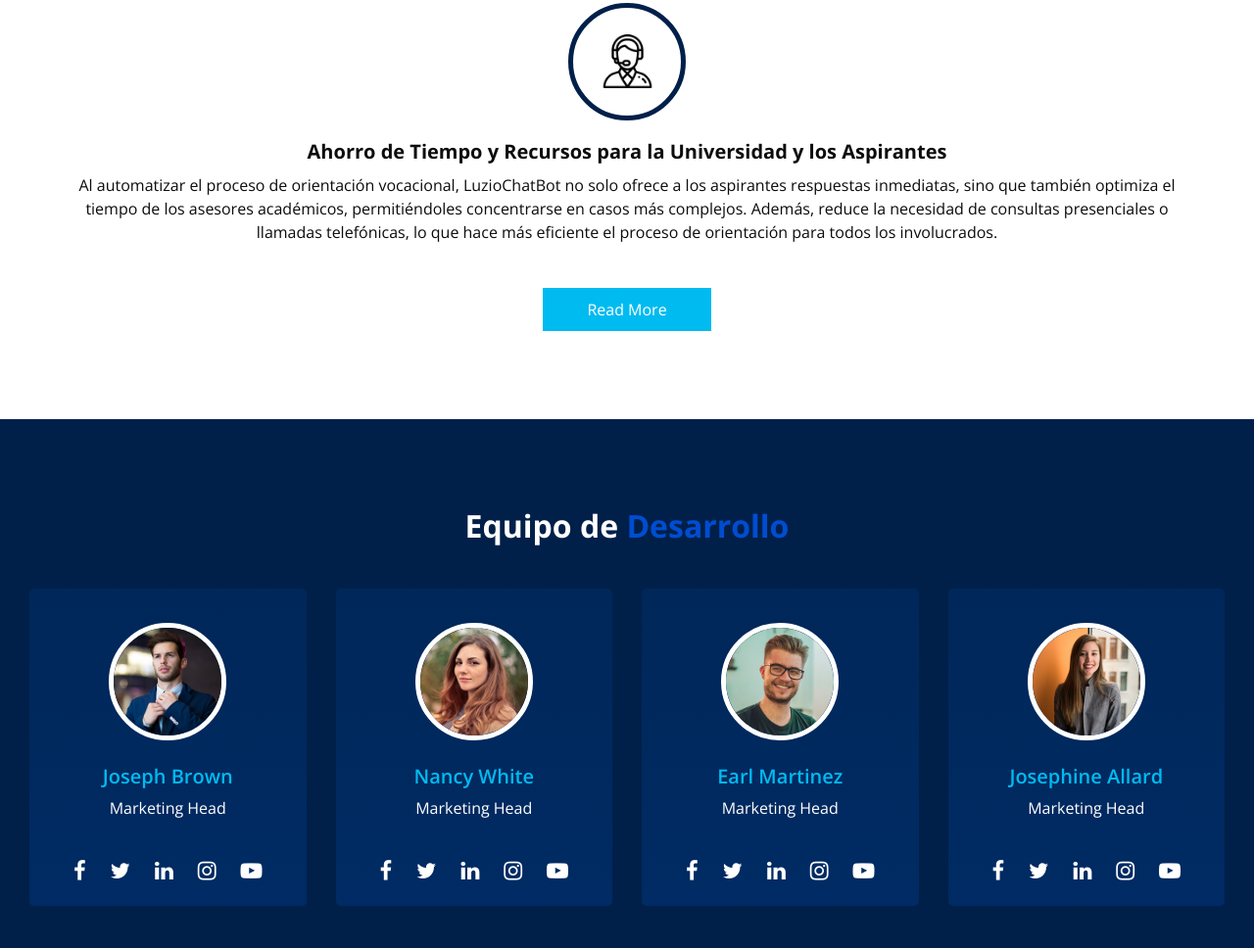
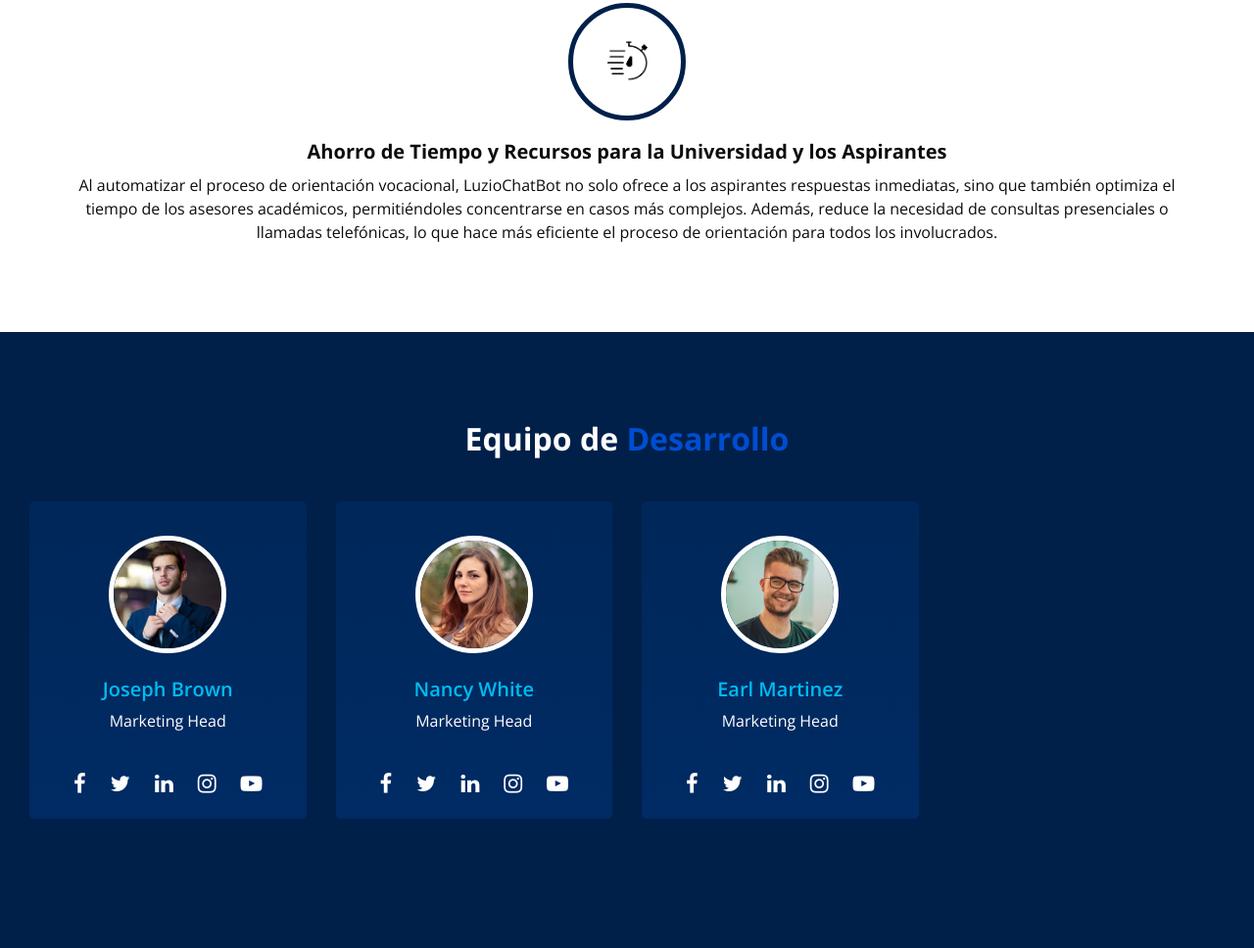
Before and after one commit to Emmanuel-RH/chatwithluzio, a plain HTML site: page inicio.html in a window 1280 px wide. Shown: the part 3367-4335 px from the top of the page at 98% size. Drawn offline with nearby package versions, Linux system fonts and the light colour scheme; some packages are replaced by stand-ins of ours.

Commit message:
Update Images 7

```diff
--- a/inicio.html
+++ b/inicio.html
@@ -287,7 +287,7 @@
       <div class="why_container">
         <div class="box">
           <div class="img-box">
-            <img src="images/w1.png" alt="">
+            <img src="https://github.com/Emmanuel-RH/chatwithluzio/blob/main/images/Ventajas1.png?raw=true" alt="">
           </div>
           <div class="detail-box">
             <h5>
@@ -300,7 +300,7 @@
         </div>
         <div class="box">
           <div class="img-box">
-            <img src="images/w2.png" alt="">
+            <img src="https://github.com/Emmanuel-RH/chatwithluzio/blob/main/images/Ventajas2.png?raw=true" alt="">
           </div>
           <div class="detail-box">
             <h5>
@@ -312,7 +312,7 @@
         </div>
         <div class="box">
           <div class="img-box">
-            <img src="images/w3.png" alt="">
+            <img src="https://github.com/Emmanuel-RH/chatwithluzio/blob/main/images/Ventajas3.png?raw=true" alt="">
           </div>
           <div class="detail-box">
             <h5>
@@ -325,7 +325,7 @@
         </div>
         <div class="box">
           <div class="img-box">
-            <img src="images/w4.png" alt="">
+            <img src="https://github.com/Emmanuel-RH/chatwithluzio/blob/main/images/Ventajas4.png?raw=true" alt="">
           </div>
           <div class="detail-box">
             <h5>
@@ -336,17 +336,12 @@
           </div>
         </div>
       </div>
-      <div class="btn-box">
-        <a href="">
-          Read More
-        </a>
-      </div>
     </div>
   </section>
 
-  <!-- end why section -->
+  <!-- end section -->
 
-  <!-- team section -->
+  <!-- equipo section -->
   <section class="team_section layout_padding">
     <div class="container-fluid">
       <div class="heading_container heading_center">
@@ -357,7 +352,7 @@
 
       <div class="team_container">
         <div class="row">
-          <div class="col-lg-3 col-sm-6">
+          <div class="col-lg-3 col-sm-6 ">
             <div class="box ">
               <div class="img-box">
                 <img src="images/team-1.jpg" class="img1" alt="">
@@ -429,38 +424,6 @@
               <div class="detail-box">
                 <h5>
                   Earl Martinez
-                </h5>
-                <p>
-                  Marketing Head
-                </p>
-              </div>
-              <div class="social_box">
-                <a href="#">
-                  <i class="fa fa-facebook" aria-hidden="true"></i>
-                </a>
-                <a href="#">
-                  <i class="fa fa-twitter" aria-hidden="true"></i>
-                </a>
-                <a href="#">
-                  <i class="fa fa-linkedin" aria-hidden="true"></i>
-                </a>
-                <a href="#">
-                  <i class="fa fa-instagram" aria-hidden="true"></i>
-                </a>
-                <a href="#">
-                  <i class="fa fa-youtube-play" aria-hidden="true"></i>
-                </a>
-              </div>
-            </div>
-          </div>
-          <div class="col-lg-3 col-sm-6">
-            <div class="box ">
-              <div class="img-box">
-                <img src="images/team-4.jpg" class="img1" alt="">
-              </div>
-              <div class="detail-box">
-                <h5>
-                  Josephine Allard
                 </h5>
                 <p>
                   Marketing Head
```
